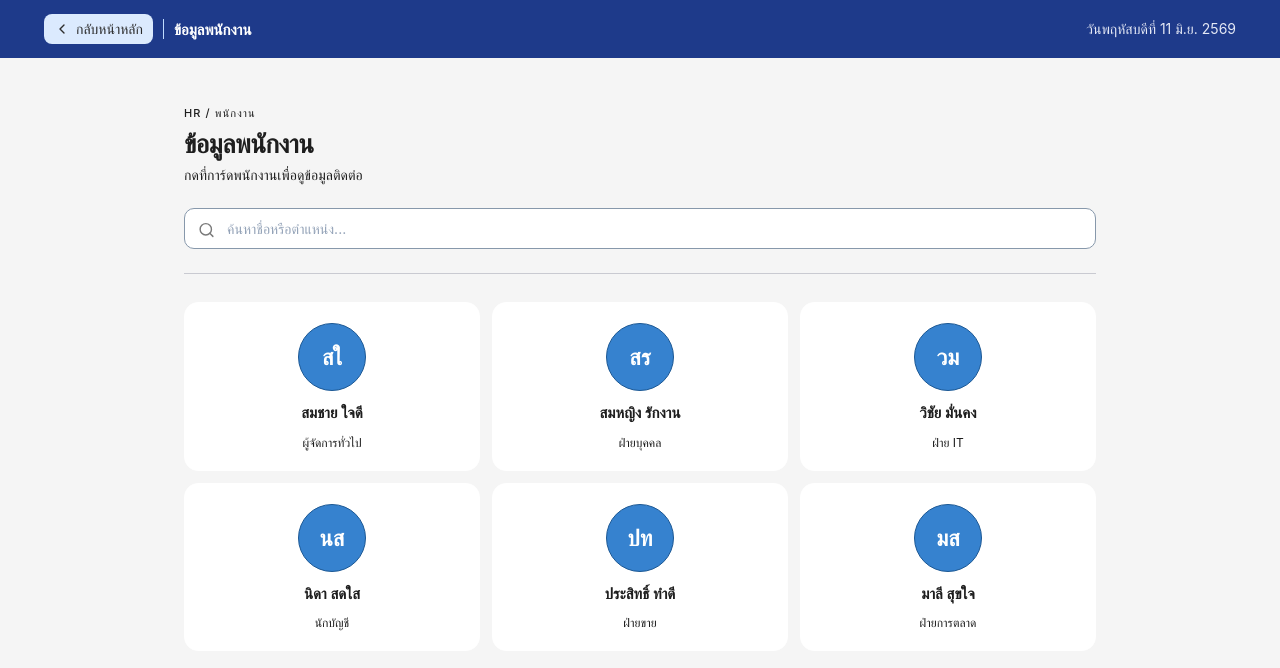
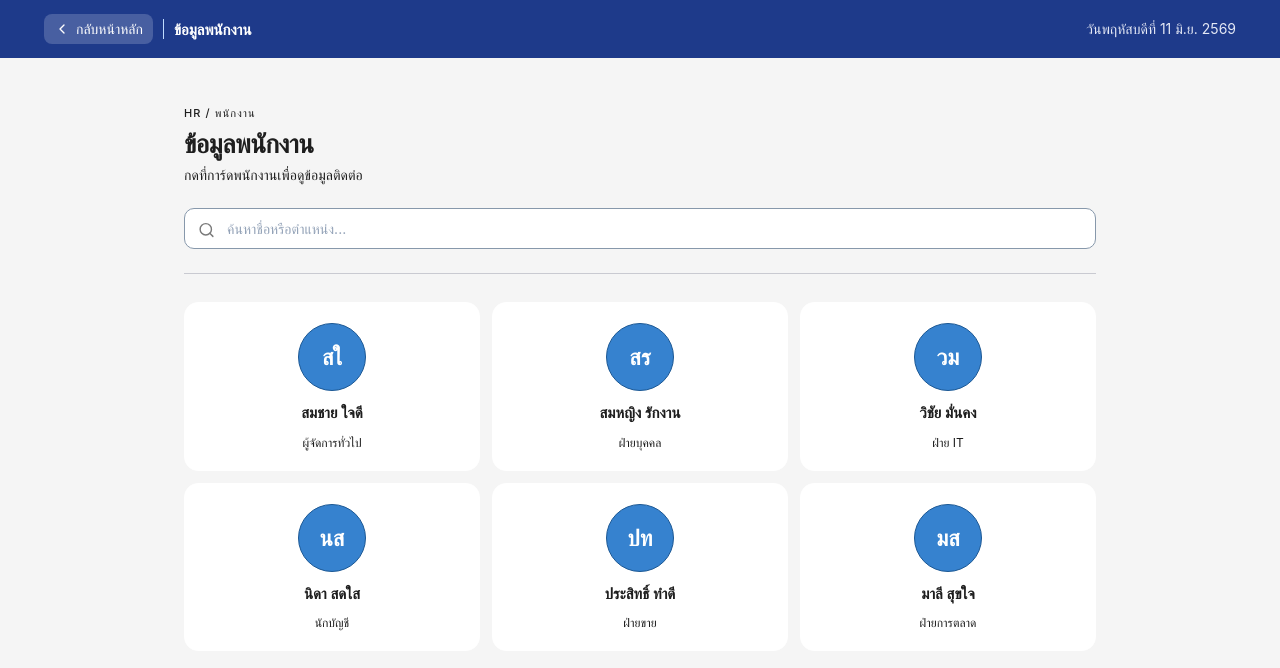
Before and after one commit to PhuPhoowa/Internal-Kice, a plain HTML site: page employees.html in a window 1280 px wide. In both pictures the pointer is over the link "กลับหน้าหลัก". Drawn offline with Linux system fonts and the light colour scheme; a web font is replaced by a local one.

Commit message:
Update employees.html

```diff
--- a/employees.html
+++ b/employees.html
@@ -31,7 +31,7 @@
     padding: 6px 10px; border-radius: 8px;
     transition: background 0.15s, color 0.15s;
   }
-  .back-btn:hover { background: #DBEAFE; color: #2C2C2C; }
+  .back-btn:hover { background: #485FA1; color: #ffffff; }
   .back-btn svg { width: 16px; height: 16px; }
   .topbar-divider { width: 1px; height: 20px; background: #BFDBFE; }
   .topbar-title { font-size: 15px; font-weight: 600; color: #FFFFFF; }
```
